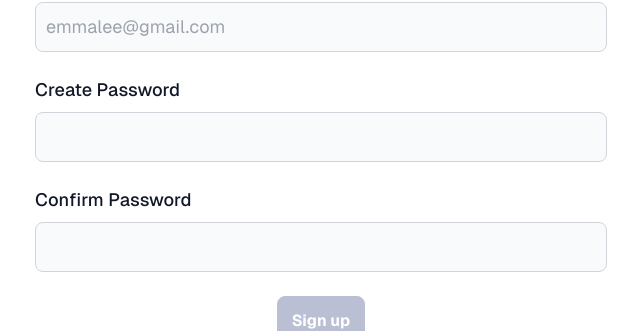
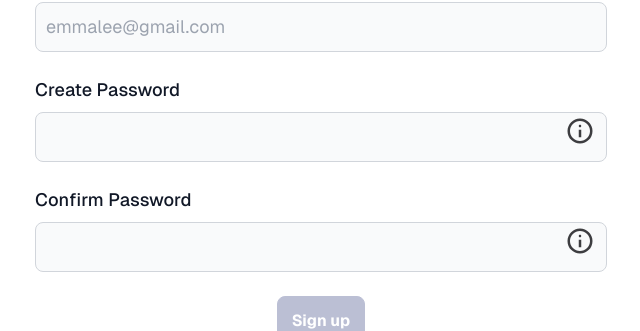
Before and after one commit to JumboCode/english-at-large, a Next.js app: page /signup in a window 1280 px wide. Shown: the part 360-691 px from the top of the page, without its empty margins (319-959 px from the left). Built offline with nearby package versions, Linux system fonts and the light colour scheme; no server answers.

Commit message:
Password hide
Password hide implemented

```diff
--- a/src/app/globals.css
+++ b/src/app/globals.css
@@ -25,3 +25,7 @@ body {
     text-wrap: balance;
   }
 }
+
+input[type="password"]::-ms-reveal {
+  display: none !important;
+}
--- a/src/app/signup/page.tsx
+++ b/src/app/signup/page.tsx
@@ -15,6 +15,17 @@ const SignUp = () => {
   const [confirmPassword, setConfirmPassword] = useState<string>("");
   const [passwordsMatch, setPasswordsMatch] = useState<boolean>(true);
   const [isFormValid, setIsFormValid] = useState<boolean>(false);
+
+  const [isPasswordVisible, setIsPasswordVisible] = useState<boolean>(false);
+  const [isConfirmPasswordVisible, setIsConfirmPasswordVisible] = useState<boolean>(false);
+
+  const togglePasswordVisibility = () => {
+    setIsPasswordVisible(!isPasswordVisible);
+  };
+
+  const toggleConfirmPasswordVisibility = () => {
+    setIsConfirmPasswordVisible(!isConfirmPasswordVisible);
+  };
 
   // check if password & confirm password input match
   useEffect(() => {
@@ -80,28 +91,29 @@ const SignUp = () => {
               Please enter a valid email address with an @ symbol.
             </span>
           </div>
-          <div className="mb-6">
-            <label
+          <div className="mb-6 relative">
+          <label
               htmlFor="password"
               className="block mb-2 text-lg font-[700] font-medium text-gray-900 dark:text-white"
             >
               Create Password
             </label>
             <input
-              type="password"
+              type={isPasswordVisible ? "text" : "password"}
               id="password"
-              className="bg-gray-50 border border-gray-300 text-gray-900 text-lg rounded-lg focus:ring-blue-500 focus:border-blue-500 block w-full p-2.5 dark:bg-gray-700 dark:border-gray-600 dark:text-white dark:focus:ring-blue-500 dark:focus:border-blue-500 invalid:[&:not(:placeholder-shown):not(:focus)]:border-red-500 peer"
-              placeholder=" "
+              className="bg-gray-50 border border-gray-300 text-gray-900 text-lg rounded-lg focus:ring-blue-500 focus:border-blue-500 block w-full p-2.5 dark:bg-gray-700 dark:border-gray-600 dark:text-white"
               required
               onChange={(e) => setNewPassword(e.target.value)}
               pattern="^(?=.*[a-z])(?=.*[A-Z]).{8,}$"
             />
-            <span className="mt-2 hidden text-sm text-red-500 peer-[&:not(:placeholder-shown):not(:focus):invalid]:block">
-              Password must be at least 8 characters long with an uppercase and
-              a lowercase letter.
+            <span
+              className="absolute right-3 top-10 cursor-pointer"
+              onClick={togglePasswordVisibility}
+            >
+              <InfoIcon name={isPasswordVisible ? "eye-off" : "eye"} />
             </span>
           </div>
-          <div className="mb-6">
+          <div className="mb-6 relative">
             <label
               htmlFor="confirm_password"
               className="block mb-2 text-lg font-[700] font-medium text-gray-900 dark:text-white"
@@ -109,22 +121,25 @@ const SignUp = () => {
               Confirm Password
             </label>
             <input
-              type="password"
+              type={isConfirmPasswordVisible ? "text" : "password"}
               id="confirm_password"
               className={`bg-gray-50 border ${
-                confirmPassword && !passwordsMatch
-                  ? "border-red-500"
-                  : "border-gray-300"
-              } text-gray-900 text-lg rounded-lg focus:ring-blue-500 focus:border-blue-500 block w-full p-2.5 dark:bg-gray-700 dark:border-gray-600 dark:text-white dark:focus:ring-blue-500 dark:focus:border-blue-500 peer`}
-              placeholder=" "
+                confirmPassword && !passwordsMatch ? "border-red-500" : "border-gray-300"
+              } text-gray-900 text-lg rounded-lg focus:ring-blue-500 focus:border-blue-500 block w-full p-2.5 dark:bg-gray-700 dark:border-gray-600 dark:text-white`}
               required
               onChange={(e) => setConfirmPassword(e.target.value)}
             />
             {confirmPassword && !passwordsMatch && (
-              <span className="mt-2 text-sm text-red-500 peer-[&:not(:placeholder-shown):not(:focus):invalid]:block">
+              <span className="mt-2 text-sm text-red-500">
                 Passwords do not match.
               </span>
             )}
+            <span
+              className="absolute right-3 top-10 cursor-pointer"
+              onClick={toggleConfirmPasswordVisibility}
+            >
+              <InfoIcon name={isConfirmPasswordVisible ? "eye-off" : "eye"} />
+            </span>
           </div>
           <button
             type="submit"
```
